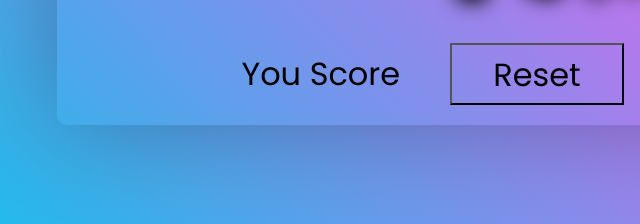
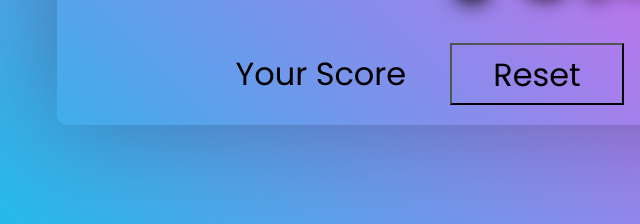
Before and after one commit to Devarshi0-1/Stone-Paper-Scissors, a plain HTML site: page index.html in a window 1280 px wide. Shown: the part 573-797 px from the top of the page, 103-743 px from the left. Drawn offline with Linux system fonts and the light colour scheme.

Commit message:
Minor Fixes

```diff
--- a/index.html
+++ b/index.html
@@ -81,7 +81,7 @@
             </div>
         </div>
         <div class="footer flex-center">
-            <div class="flex-center" id="YourScore">You Score</div>
+            <div class="flex-center" id="YourScore">Your Score</div>
             <button id="reset" type="button">Reset</button>
             <div class="flex-center" id="ComScore">Comp Score</div>
         </div>
```
